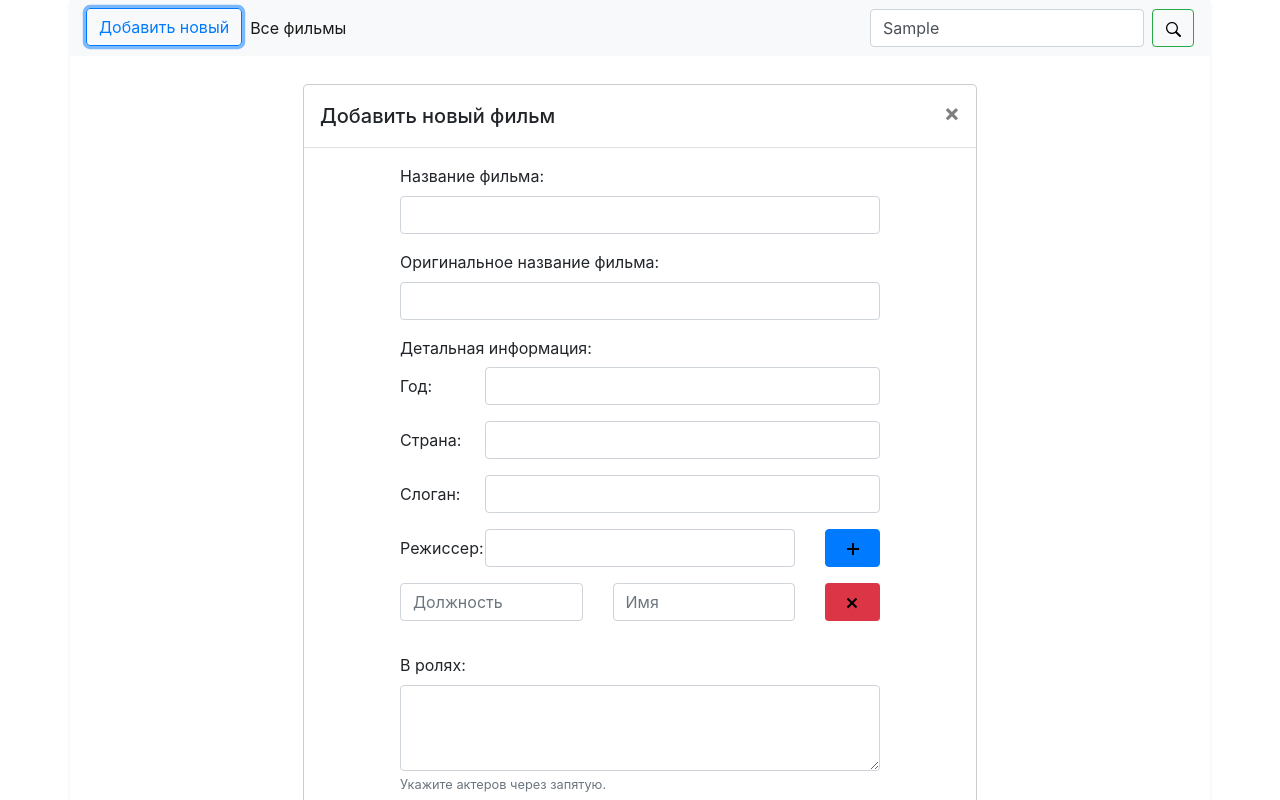
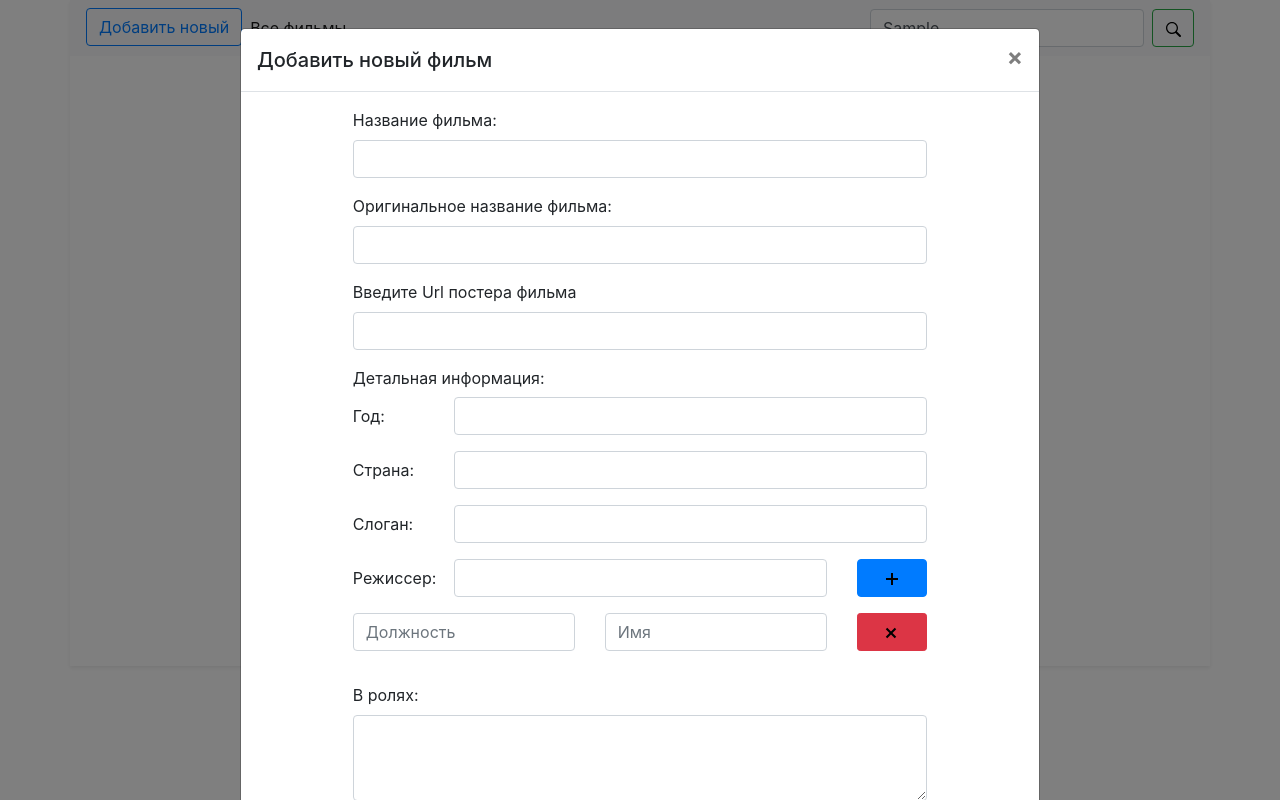
Before and after one commit to kraplex/movies, a website built with webpack: page src/template.html in a window 1280 px wide. Both pictures are taken after typing "Sample" into the empty fields and a click on the button "Добавить новый". Shown: the top 800 px of the page. Built offline with nearby package versions, Linux system fonts and the light colour scheme.

Commit message:
code updated

```diff
--- a/src/header/header.html
+++ b/src/header/header.html
@@ -15,7 +15,7 @@
     <div class="collapse navbar-collapse" id="navbarSupportedContent">
       <ul class="navbar-nav mr-auto">
         <li class="nav-item">
-          <button id="add-new" class="btn btn-outline-primary" type="button">
+          <button id="addNew" class="btn btn-outline-primary" type="button" data-toggle="modal" data-target="#addNewMovie">
             Добавить новый
           </button>
         </li>
--- a/src/header/header.js
+++ b/src/header/header.js
@@ -1,4 +1,3 @@
-import template from "lodash.template";
 import headerHtml from "./header.html";
 import { renderTemplate } from "../template-utils/template-utils";
 import history from "../history/history";
@@ -23,11 +22,6 @@ class Header {
     if (event.target === document.querySelector("form button")) {
       history.push("/search");
     }
-    if (event.target === document.querySelector("li button")) {
-      console.log("Add new");
-    }
-
-
   }
 }
 
--- a/src/index.js
+++ b/src/index.js
@@ -4,7 +4,6 @@ import history from "./history/history";
 import MainTag from "./mainTag/mainTag";
 import MovieCard from "./movieCard/movieCard";
 import MovieFullPage from "./movieFullPage/movieFullPage";
-import moviesJson from "./moviesStorage/moviesStorage";
 import search from "./searchFunction/searchFunction";
 import Modal from "./modal/modal";
 
@@ -14,12 +13,18 @@ const main = new MainTag();
 document.querySelector(".container").appendChild(header.render());
 const mainTag = document.querySelector(".container").appendChild(main.render());
 const inputSearch = document.querySelector("input");
-//localStorage.setItem("movies", moviesJson);
+if (!localStorage.getItem("movies")) {
+  const movies = [];
+  localStorage.setItem("movies", JSON.stringify(movies));
+}
 
 
-/////
+
+
+
+///// переделать под модальное поведение
 const modal = new Modal();
-mainTag.innerHTML = "";
+
 mainTag.appendChild(modal.render());
 /////
 
--- a/src/modal/modal.html
+++ b/src/modal/modal.html
@@ -1,8 +1,14 @@
+<div class="modal fade" tabindex="-1" id="addNewMovie">
   <div class="modal-dialog modal-lg" role="document">
     <div class="modal-content">
       <div class="modal-header">
         <h5 class="modal-title">Добавить новый фильм</h5>
-      <button type="button" class="close" data-dismiss="modal" aria-label="Close">
+        <button
+          type="button"
+          class="close"
+          data-dismiss="modal"
+          aria-label="Close"
+        >
           <span aria-hidden="true">&times;</span>
         </button>
       </div>
@@ -10,71 +16,135 @@
         <form class="w-75 mx-auto">
           <div class="form-group">
             <label>Название фильма:</label>
-            <input type="text" class="form-control" id="movieTitleRus">
+            <input type="text" class="form-control" id="movieTitleRus" />
           </div>
           <div class="form-group">
             <label>Оригинальное название фильма:</label>
-            <input type="text" class="form-control" id="movieTitleOrig">
+            <input type="text" class="form-control" id="movieTitleOrig" />
+          </div>
+          <div class="form-group">
+            <label>Введите Url постера фильма</label>
+            <input type="text" class="form-control" id="movieImageUrl" />
           </div>
           <fieldset class="form-group">
             <legend class="col-form-label pt-0">Детальная информация:</legend>
             <div class="form-group row">
               <label class="col-sm-2 col-form-label">Год:</label>
               <div class="col-sm-10">
-                <input type="text" class="form-control" id="movieinfo_year">
+                <input type="text" class="form-control" id="movieInfoYear" />
               </div>
             </div>
             <div class="form-group row">
               <label class="col-sm-2 col-form-label">Страна:</label>
               <div class="col-sm-10">
-                <input type="text" class="form-control" id="movieinfo_country">
+                <input type="text" class="form-control" id="movieInfoCountry" />
               </div>
             </div>
             <div class="form-group row">
               <label class="col-sm-2 col-form-label">Слоган:</label>
               <div class="col-sm-10">
-                <input type="text" class="form-control" id="movieinfo_tagline">
+                <input type="text" class="form-control" id="movieInfoTagline" />
               </div>
             </div>
             <div class="form-group row">
               <label class="col-sm-2 col-form-label">Режиссер:</label>
               <div class="col-sm-8">
-                <input type="text" class="form-control" id="movieinfo_director">
+                <input
+                  type="text"
+                  class="form-control"
+                  id="movieInfoDirector"
+                />
               </div>
               <div class="col-sm-2">
-                <button class="btn btn-primary btn-add-field" type="button"><svg class="octicon octicon-plus" viewBox="0 0 12 16" version="1.1" width="12" height="16" aria-hidden="true"><path fill-rule="evenodd" d="M12 9H7v5H5V9H0V7h5V2h2v5h5v2z"></path></svg></button>
+                <button class="btn btn-primary btn-add-field" type="button">
+                  <svg
+                    class="octicon octicon-plus"
+                    viewBox="0 0 12 16"
+                    version="1.1"
+                    width="12"
+                    height="16"
+                    aria-hidden="true"
+                  >
+                    <path
+                      fill-rule="evenodd"
+                      d="M12 9H7v5H5V9H0V7h5V2h2v5h5v2z"
+                    ></path>
+                  </svg>
+                </button>
               </div>
             </div>
             <div class="form-group row">
               <div class="col-sm-5">
-                <input type="text" class="form-control" placeholder="Должность">
+                <input
+                  type="text"
+                  class="form-control"
+                  placeholder="Должность"
+                  id="movieTeamPosition"
+                />
               </div>
               <div class="col-sm-5">
-                <input type="text" class="form-control" placeholder="Имя">
+                <input
+                  type="text"
+                  class="form-control"
+                  placeholder="Имя"
+                  id="movieTeamName"
+                />
               </div>
               <div class="col-sm-2">
-                <button class="btn btn-danger btn-sm btn-remove-field" type="button"><svg class="octicon octicon-x" viewBox="0 0 14 18" version="1.1" width="14" height="18" aria-hidden="true"><path fill-rule="evenodd" d="M7.48 8l3.75 3.75-1.48 1.48L6 9.48l-3.75 3.75-1.48-1.48L4.52 8 .77 4.25l1.48-1.48L6 6.52l3.75-3.75 1.48 1.48L7.48 8z"></path></svg></button>
+                <button
+                  class="btn btn-danger btn-sm btn-remove-field"
+                  type="button"
+                >
+                  <svg
+                    class="octicon octicon-x"
+                    viewBox="0 0 14 18"
+                    version="1.1"
+                    width="14"
+                    height="18"
+                    aria-hidden="true"
+                  >
+                    <path
+                      fill-rule="evenodd"
+                      d="M7.48 8l3.75 3.75-1.48 1.48L6 9.48l-3.75 3.75-1.48-1.48L4.52 8 .77 4.25l1.48-1.48L6 6.52l3.75-3.75 1.48 1.48L7.48 8z"
+                    ></path>
+                  </svg>
+                </button>
               </div>
             </div>
           </fieldset>
           <div class="form-group">
             <label>В ролях:</label>
             <textarea class="form-control" rows="3" id="movieActors"></textarea>
-            <small class="form-text text-muted">Укажите актеров через запятую.</small>
+            <small class="form-text text-muted"
+              >Укажите актеров через запятую.</small
+            >
           </div>
           <div class="form-group">
             <label>Рейтинг IMDB:</label>
-            <input type="text" class="form-control" id="movieRate">
+            <input type="text" class="form-control" id="movieRate" />
           </div>
           <div class="form-group">
             <label>Описание:</label>
-            <textarea class="form-control" rows="3" id="movieDescription"></textarea>
+            <textarea
+              class="form-control"
+              rows="3"
+              id="movieDescription"
+            ></textarea>
           </div>
         </form>
       </div>
       <div class="modal-footer justify-content-center">
-      <button type="button" class="btn btn-outline-danger" data-dismiss="modal">Отменить</button>
-      <button type="button" class="btn btn-primary mr-3" id="save">Сохранить</button>
+        <button
+          type="button"
+          class="btn btn-outline-danger"
+          data-dismiss="modal"
+        >
+          Отменить
+        </button>
+        <button type="button" class="btn btn-primary mr-3" id="save">
+          Сохранить
+        </button>
       </div>
     </div>
   </div>
+</div>
--- a/src/movieFullPage/movieFullPage.js
+++ b/src/movieFullPage/movieFullPage.js
@@ -12,10 +12,6 @@ class MovieFullPage {
       movieCountry: movie.movieInfo.country,
       movieTagline: movie.movieInfo.tagline,
       movieDirector: movie.movieInfo.director,
-      movieScenario: movie.movieInfo.scenario,
-      movieProducer: movie.movieInfo.producer,
-      movieCamera: movie.movieInfo.camera,
-      movieComposer: movie.movieInfo.composer,
       movieRate: movie.movieRate,
       movieDescription: movie.movieDescription,
       movieImageUrl: movie.movieImageUrl,
--- a/src/movieItem/movieItem.js
+++ b/src/movieItem/movieItem.js
@@ -8,6 +8,7 @@ class MovieItem {
     this.movieTitleOrig = props.movieTitleOrig;
     this.movieTitleRus = props.movieTitleRus;
     this.movieInfo = props.movieInfo;
+    this.movieTeam = props.movieTeam;
     this.movieActors = props.movieActors;
     this.movieDescription = props.movieDescription;
     this.like = props.like;
--- a/src/moviesStorage/moviesStorage.js
+++ /dev/null
@@ -1,138 +0,0 @@
-import MovieItem from "../movieItem/movieItem";
-
-const movieA = new MovieItem({
-  movieTitleOrig: "Brightburn",
-  movieTitleRus: "Гори, гори ясно",
-  movieInfo: {
-    year: "2019",
-    country: "США",
-    tagline: "Imagine What He Could Become",
-    director: "Дэвид Яровески",
-    scenario: "Брайан Ганн, Марк Ганн",
-    producer: "Джеймс Ганн, Брайан Ганн, Марк Ганн",
-    camera: "Майкл Даллаторре",
-    composer: "Тим Уильямс",
-  },
-  movieActors: [
-    "Элизабет Бэнкс",
-    "Дэвид Денман",
-    "Джексон А. Данн",
-    "Абрахам Клинкскейлз",
-    "Кристиан Финлейсон",
-    "Дженнифер Холлэнд",
-    "Эмми Хантер",
-    "Мэтт Джонс",
-    "Мередит Хагнер",
-    "Бекки Уолстром",
-  ],
-  movieDescription:
-    "Что, если потерпевший крушение на Земле инопланетный ребенок со сверхспособностями вместо того, чтобы стать героем для человечества, окажется чем-то гораздо более зловещим?",
-  like: 0,
-  movieRate: "IMDb: 6.60 (6688)",
-  movieImageUrl:
-    "https://st.kp.yandex.net/images/film_iphone/iphone360_1199596.jpg",
-});
-
-const movieB = new MovieItem({
-  movieTitleOrig: "Rick and Morty",
-  movieTitleRus: "Рик и Морти",
-  movieInfo: {
-    year: "2013-2019",
-    country: "США",
-    tagline: "-",
-    director: "Джефф Майерс",
-    scenario: "Ройланд Джастин, Хармон Дэн",
-    producer: "Дж. Майкл Мендель",
-    camera: "-",
-    composer: "Райан Элдер",
-  },
-  movieActors: [
-    "Джастин Ройланд",
-    "Спенсер Грэммер",
-    "Сара Чок",
-    "Крис Парнелл",
-    "Эрик Бауза",
-    "Дэн Хэрмон",
-    "Фил Хендри",
-    "Брэндон Джонсон",
-    "Райан Ридли",
-    "Кари Уолгрен",
-  ],
-  movieDescription:
-    "Рик и Морти - американский, научно-фантастический комедийно-приключенческий мультсериал. В центре внимания - неунывающая парочка, состоящая из внука-школьника и дедушки-ученого. Вместе они совершат много увлекательных путешествий и докажут существование невероятных явлений.",
-  like: 0,
-  movieRate: "IMDb: 9.2 (360778)",
-  movieImageUrl:
-    "http://www.komilfobook.ru/media/zoo/images/cover1_05ccd38953ec28234ead09c57784b878.jpg",
-});
-
-const movieC = new MovieItem({
-  movieTitleOrig: "August Rash",
-  movieTitleRus: "Август Раш",
-  movieInfo: {
-    year: "2007",
-    country: "США",
-    tagline: "-",
-    director: "Кёрстен Шеридан",
-    scenario: "Ник Касл, Джеймс В. Харт",
-    producer: "Ричард Бартон Льюис",
-    camera: "Джон Мэтисон",
-    composer: "Марк Манчина",
-  },
-  movieActors: [
-    "Фредди Хаймор",
-    "Кери Расселл",
-    "Джонатан Рис-Майерс",
-    "Робин Уильямс",
-    "Терренс Ховард",
-  ],
-  movieDescription:
-    "Молодой харизматичный ирландский гитарист и американская виолончелистка из престижной семьи полюбили друг друга. После волшебной встречи в Нью-Йорке...",
-  like: 0,
-  movieRate: "IMDb: 7.5 (102875)",
-  movieImageUrl:
-    "https://static.hdrezka.ac/i/2014/4/8/s93c5f0aa9673po43p83d.jpg",
-});
-
-const movieD = new MovieItem({
-  movieTitleOrig: "The Social Network",
-  movieTitleRus: "Социальная сеть",
-  movieInfo: {
-    year: "2010",
-    country: "США",
-    tagline: "Нельзя завести 500 милионов друзей не нажив ни одного врага",
-    director: "Дэвид Финчер",
-    scenario: "Аарон Соркин",
-    producer:
-      "Кевин Спейси, Дана Брунетти, Шон Чаффин, Майкл Де Лука, Скотт Рудин",
-    camera: "Джефф Кроненвет",
-    composer: "	Трент Резнор, Аттикус Росс",
-  },
-  movieActors: [
-    "Джесси Айзенберг",
-    "Эндрю Гарфилд",
-    "Джастин Тимберлейк",
-    "Арми Хаммер",
-    "Бренда Сонг",
-    "Рашида Джонс",
-    "Джозеф Маззелло",
-    "Макс Мингелла",
-    "Руни Мара",
-    "Тревор Райт",
-    "Дакота Джонсон",
-    "Малис Джау",
-  ],
-  movieDescription:
-    " В фильме рассказывается о создании одной из самых популярных в Интернете социальных сетей — Facebook. Оглушительный успех этой сети среди пользователей по всему миру навсегда изменил жизнь студентов-однокурсников гарвардского университета, которые основали её в 2004 году и за несколько лет стали самыми молодыми мультимиллионерами в США... Фильм - адаптация книги Бена Мезрича.",
-  like: 0,
-  movieRate: "IMDb: 7.7 (616692)",
-  movieImageUrl:
-    "https://images-na.ssl-images-amazon.com/images/I/518zV7F39qL._AC_.jpg",
-});
-
-const moviesTestArr = [movieA, movieB, movieC, movieD];
-
-const moviesJson = JSON.stringify(moviesTestArr);
-
-
-export default moviesJson;
```
Also changed, not shown: src/modal/modal.js (+5 -10 lines), src/movieCard/movieCard.html (+1 -1 lines), src/movieFullPage/movieFullPage.html (+1 -17 lines). Lines whose indentation alone changed are shown as unchanged.
